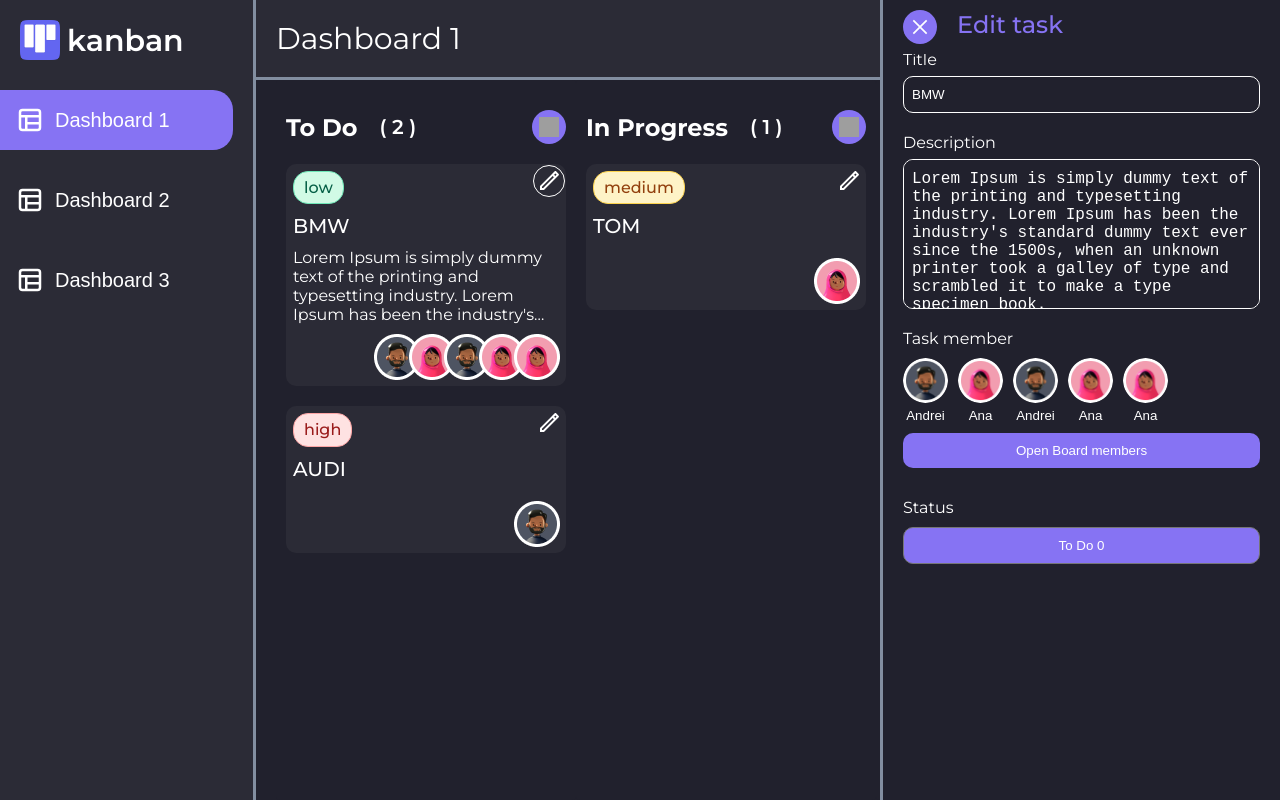
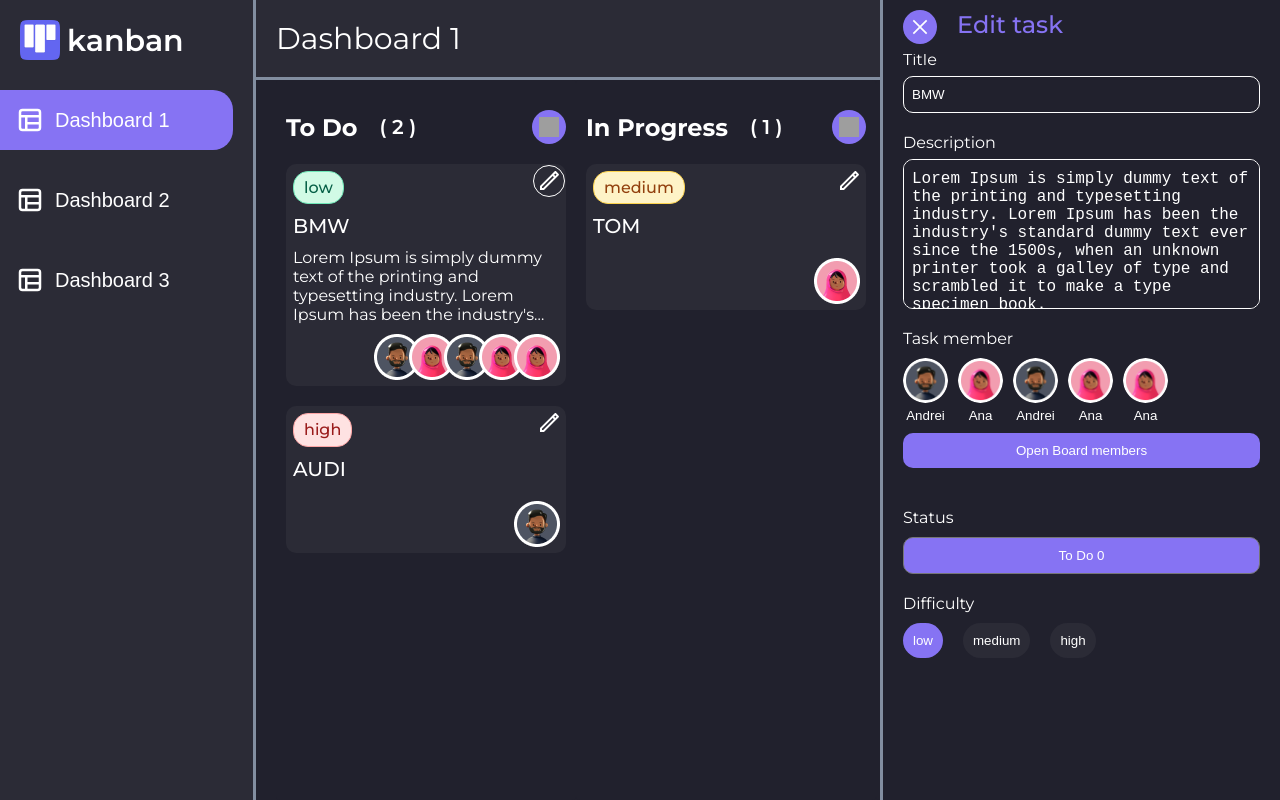
Before and after one commit to IonPetrascu/kanban-vue, a Vue app: page / in a window 1280 px wide. Both pictures are taken after a click on the button 549 px from the left and 181 px from the top of the page. Built offline with nearby package versions, Linux system fonts and the light colour scheme; grey boxes are pictures that could not be loaded.

Commit message:
feat: add functionalty for display and change difficulty

```diff
--- a/src/App.vue
+++ b/src/App.vue
@@ -2,7 +2,7 @@
 import { provide, ref } from 'vue'
 import TheBoard from './components/TheBoard.vue'
 import TaskPopup from './components/TaskPopup.vue'
-import type { Item, Category, User } from './types'
+import type { Item, Category, User, Difficulty } from './types'
 
 const items = ref<Item[]>([
   {
@@ -60,6 +60,7 @@ const users = ref<User[]>([
     email: 'divaSaya@gmail.com'
   }
 ])
+const difficulties = ref<Difficulty[]>(['low', 'medium', 'high'])
 
 const isVisibleTaskPopup = ref<boolean>(false)
 const currentTaskInPopup = ref<Item | null>(null)
@@ -149,10 +150,19 @@ const updateDescription = (description: string): void => {
   if (currentTaskInPopup.value) currentTaskInPopup.value.description = description
 }
 
+const changeDifficultyOfTask = (difficulty: Difficulty): void => {
+  const task = currentTaskInPopup.value
+  if (!task) return
+
+  task.difficulty = task.difficulty === difficulty ? ('' as Difficulty) : difficulty
+}
+
 provide('users', users)
 provide('items', items)
 provide('categories', categories)
+provide('difficulties', difficulties)
 provide('quantityTasksInBoard', quantityTasksInBoard)
+provide('changeDifficultyOfTask', changeDifficultyOfTask)
 provide('getTaskMembers', getTaskMembers)
 provide('openTaskPopup', openTaskPopup)
 provide('getUserById', getUserById)
--- a/src/components/TaskPopup.vue
+++ b/src/components/TaskPopup.vue
@@ -1,6 +1,6 @@
 <script lang="ts" setup>
 import { computed, inject, ref, watch } from 'vue'
-import type { Item, User, Category } from '../types'
+import type { Item, User, Category, Difficulty } from '../types'
 
 // Props
 const props = defineProps<{
@@ -58,7 +58,9 @@ watch(currentDescription, () => emit('updateDescription', currentDescription.val
 
 // Injected Dependencies
 const getUserById = inject<(id: number) => User | undefined>('getUserById')
+const changeDifficultyOfTask = inject<(id: string) => void>('changeDifficultyOfTask')
 const categories = inject<Category[]>('categories')
+const difficulties = inject<Difficulty[]>('difficulties')
 
 if (!getUserById) {
   throw new Error('getUserById injection is missing')
@@ -139,6 +141,7 @@ const emit = defineEmits([
               <span class="empty-list" v-else>No results :(</span>
             </div>
           </div>
+        </div>
         <div class="select-wrapper">
           <h4 class="title">Status</h4>
           <select class="select" v-model="currentCategory">
@@ -153,6 +156,18 @@ const emit = defineEmits([
             </option>
           </select>
         </div>
+        <div class="difficulty-wrapper">
+          <h4 data-v-096e9cac="" class="title">Difficulty</h4>
+          <ul>
+            <li :key="difficulty" v-for="difficulty in difficulties">
+              <button
+                @click="changeDifficultyOfTask && changeDifficultyOfTask(difficulty)"
+                :class="['difficulty-btn', { 'difficulty-active': difficulty === task.difficulty }]"
+              >
+                {{ difficulty }}
+              </button>
+            </li>
+          </ul>
         </div>
       </div>
     </div>
@@ -416,4 +431,29 @@ label {
   background: var(--white);
   padding: 5px;
 }
+.difficulty-wrapper {
+  display: flex;
+  flex-direction: column;
+  gap: 10px;
+}
+.difficulty-wrapper ul {
+  display: flex;
+  gap: 20px;
+  flex-wrap: wrap;
+}
+.difficulty-btn {
+  color: var(--white);
+  background: none;
+  border: none;
+  padding: 10px;
+  border-radius: 20px;
+  background: var(--color-1);
+  cursor: pointer;
+}
+.difficulty-btn:hover {
+  background-color: var(--color-3);
+}
+.difficulty-active {
+  background-color: var(--color-3);
+}
 </style>
--- a/src/types/index.ts
+++ b/src/types/index.ts
@@ -17,3 +17,5 @@ export type User = {
   name: string
   email: string
 }
+
+export type Difficulty = 'low' | 'medium' | 'high'
```
Lines whose indentation alone changed are shown as unchanged.
